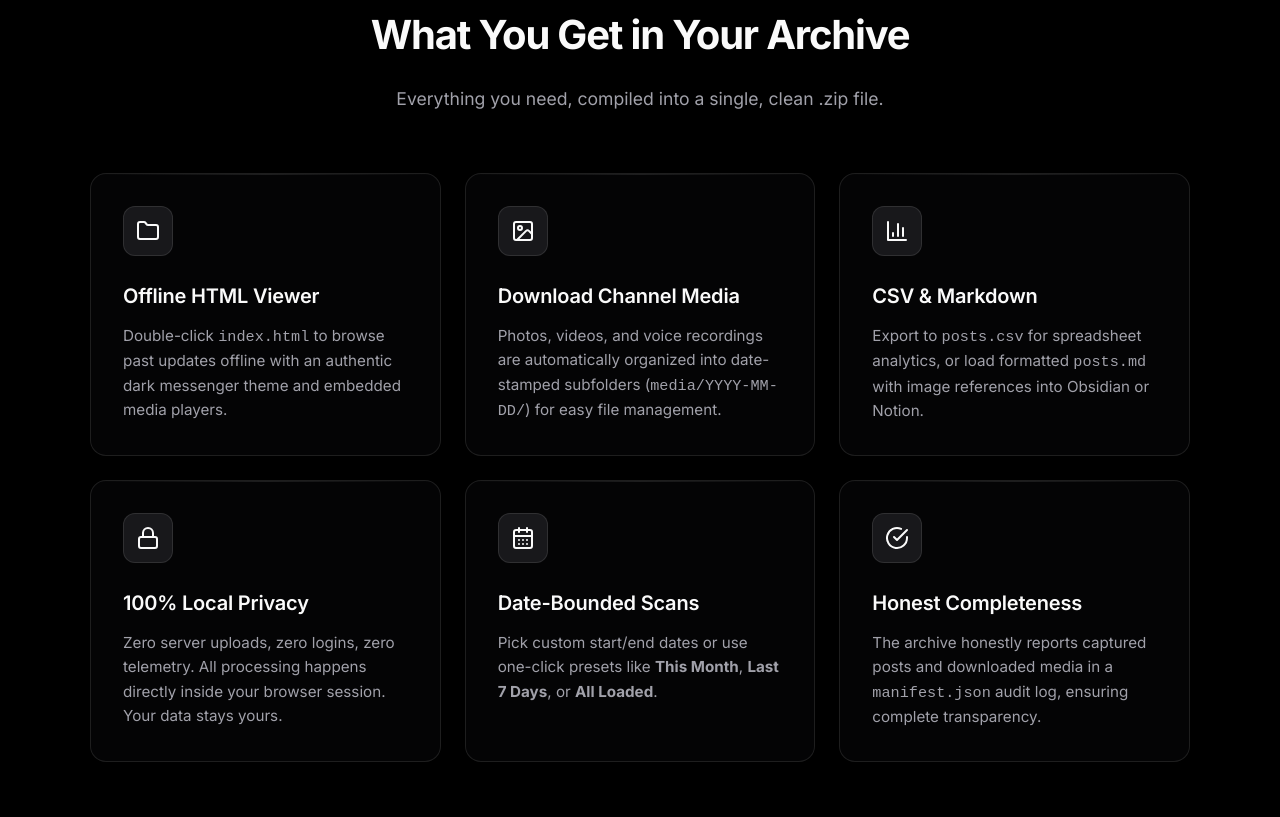
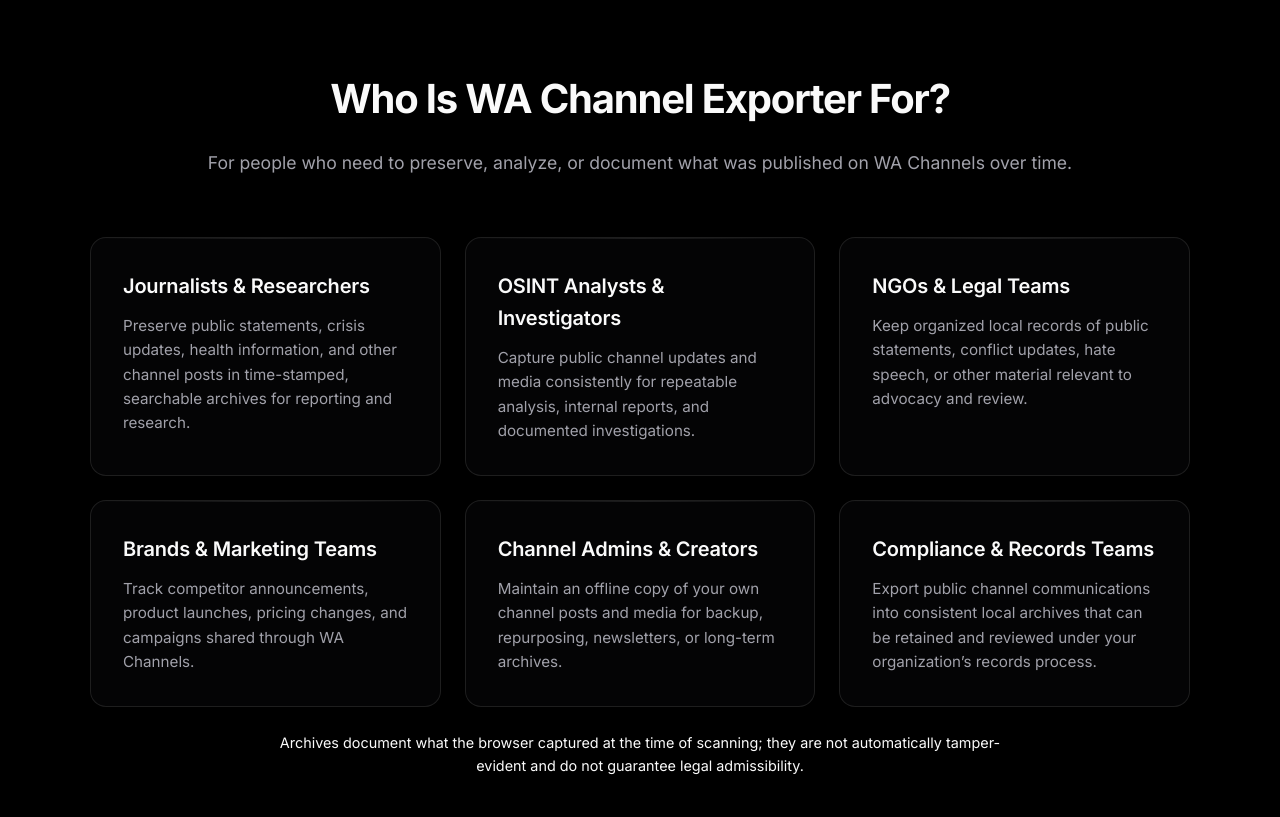
Before and after one commit to karefined-eng/wa-channel-exporter, a website built with Vite: page website/index.html in a window 1280 px wide. Shown: the part 4143-4960 px from the top of the page. Built offline with nearby package versions, Linux system fonts and the light colour scheme; some packages are replaced by stand-ins of ours.

Commit message:
Add target audience positioning

```diff
--- a/website/index.html
+++ b/website/index.html
@@ -350,6 +350,41 @@
         </div>
       </section>
 
+      <!-- Audience Section -->
+      <section id="who-is-it-for" class="features-section container" style="margin-top: 4rem;">
+        <div class="section-header fade-in-up">
+          <h2 class="text-gradient-reveal">Who Is WA Channel Exporter For?</h2>
+          <p>For people who need to preserve, analyze, or document what was published on WA Channels over time.</p>
+        </div>
+        <div class="features-grid">
+          <div class="feature-card glass-card fade-in-up">
+            <h3>Journalists & Researchers</h3>
+            <p>Preserve public statements, crisis updates, health information, and other channel posts in time-stamped, searchable archives for reporting and research.</p>
+          </div>
+          <div class="feature-card glass-card fade-in-up delay-1">
+            <h3>OSINT Analysts & Investigators</h3>
+            <p>Capture public channel updates and media consistently for repeatable analysis, internal reports, and documented investigations.</p>
+          </div>
+          <div class="feature-card glass-card fade-in-up delay-2">
+            <h3>NGOs & Legal Teams</h3>
+            <p>Keep organized local records of public statements, conflict updates, hate speech, or other material relevant to advocacy and review.</p>
+          </div>
+          <div class="feature-card glass-card fade-in-up">
+            <h3>Brands & Marketing Teams</h3>
+            <p>Track competitor announcements, product launches, pricing changes, and campaigns shared through WA Channels.</p>
+          </div>
+          <div class="feature-card glass-card fade-in-up delay-1">
+            <h3>Channel Admins & Creators</h3>
+            <p>Maintain an offline copy of your own channel posts and media for backup, repurposing, newsletters, or long-term archives.</p>
+          </div>
+          <div class="feature-card glass-card fade-in-up delay-2">
+            <h3>Compliance & Records Teams</h3>
+            <p>Export public channel communications into consistent local archives that can be retained and reviewed under your organization’s records process.</p>
+          </div>
+        </div>
+        <p style="max-width: 760px; margin: 1.5rem auto 0; color: var(--text-muted); text-align: center; font-size: 0.9rem;">Archives document what the browser captured at the time of scanning; they are not automatically tamper-evident and do not guarantee legal admissibility.</p>
+      </section>
+
       <!-- Features Section -->
       <section id="features" class="features-section container">
         <div class="section-header fade-in-up">
```
Also changed, not shown: README.md.
